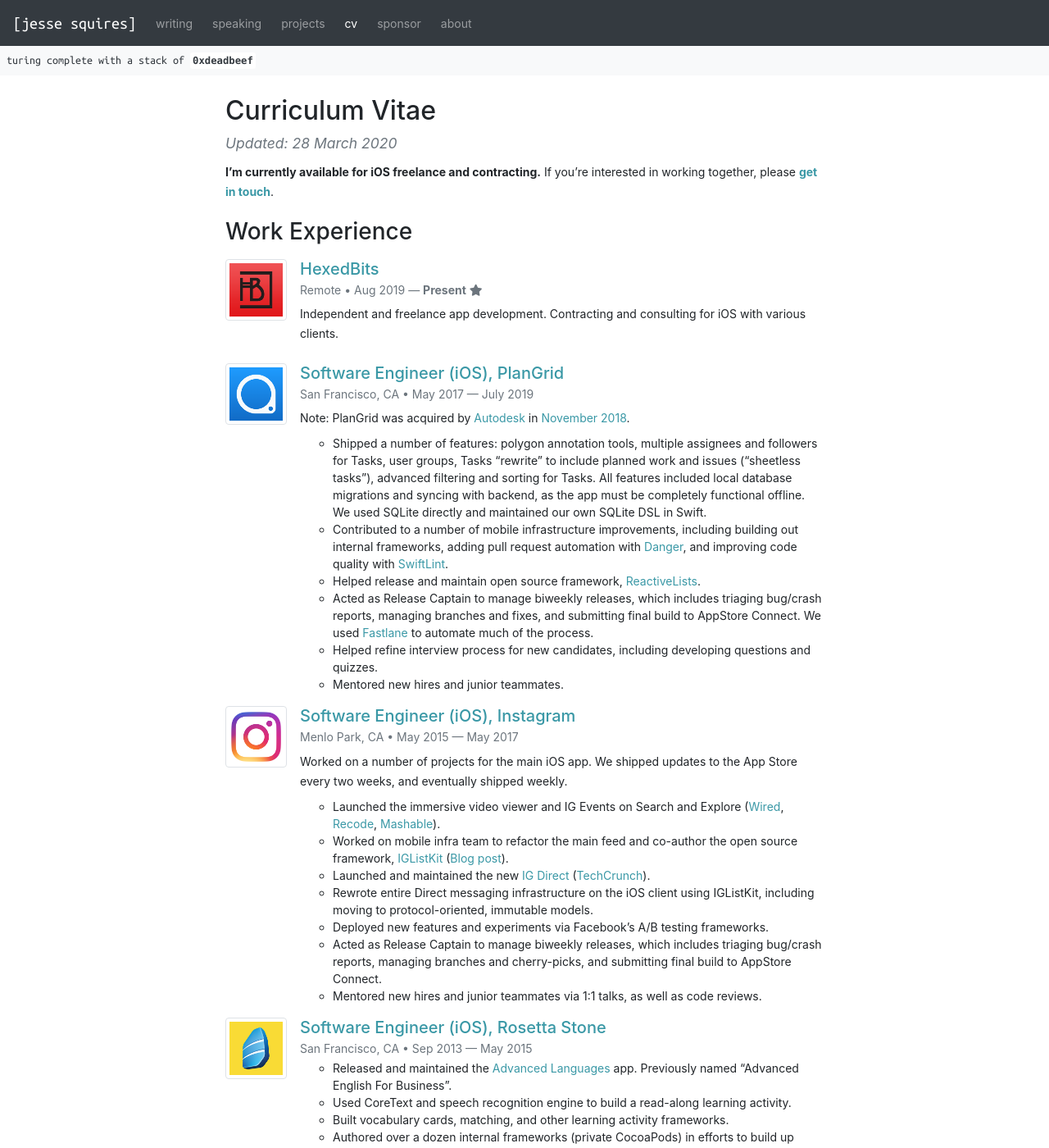
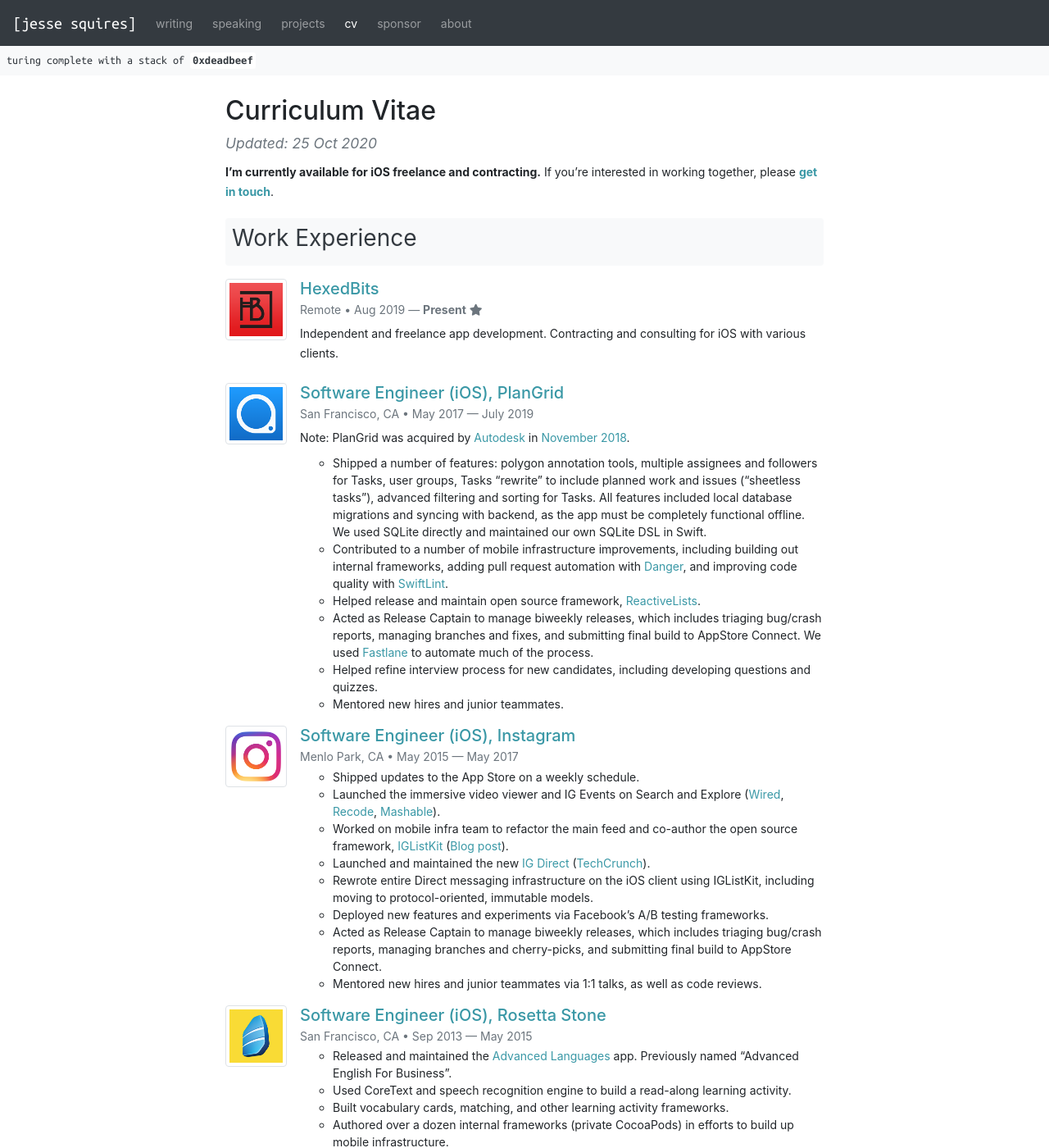
Before and after one commit to jessesquires/jessesquires.com, a Jekyll site: the page built from linkedout.md, in a window 1280 px wide and 1400 px high. Shown: the whole window at 82% size. Built offline with Jekyll 4.4.1, drawn with Linux system fonts in a browser that asks for light colours; nearby versions of some CDN libraries; library files that are not in the unit come from our copies; some of the changed text lies outside the part shown.

Commit message:
resume/cv updates

```diff
--- a/_data/resume/research.json
+++ b/_data/resume/research.json
@@ -1,5 +1,5 @@
 {
-    "title": "Research",
+    "title": "Research Experience",
     "entries": [
         {
             "title": "Visiting Undergraduate Research Fellowship, IU",
--- a/_data/resume/work.json
+++ b/_data/resume/work.json
@@ -44,8 +44,8 @@
                 "name": "work-instagram.png",
                 "title": "Instagram"
             },
-            "description": "Worked on a number of projects for the main iOS app. We shipped updates to the App Store every two weeks, and eventually shipped weekly.",
             "bullets": [
+                "Shipped updates to the App Store on a weekly schedule.",
                 "Launched the immersive video viewer and IG Events on Search and Explore ([Wired](https://www.wired.com/2015/10/instagrams-new-video-channel-shows-you-whats-happening-now/), [Recode](https://www.vox.com/2015/10/31/11620230/instagram-joins-snapchat-twitter-with-new-event-specific-content), [Mashable](https://mashable.com/2015/10/31/instagram-video-feature-halloween/#ghiqRNNjG5qI)).",
                 "Worked on mobile infra team to refactor the main feed and co-author the open source framework, [IGListKit](https://github.com/Instagram/IGListKit) ([Blog post](https://instagram-engineering.com/open-sourcing-iglistkit-3d66f1e4e9aa)).",
                 "Launched and maintained the new [IG Direct](http://blog.instagram.com/post/159452790942/170411-newdirect) ([TechCrunch](https://techcrunch.com/2017/04/11/instachat-direct/)).",
--- /dev/null
+++ b/_includes/resume_header.html
@@ -0,0 +1,7 @@
+{% assign text = include.text %}
+
+<div class="p-2 mt-2 mb-2 bg-light rounded">
+    <h3 class="font-weight-normal" id="{{ text | slugify }}">
+        <a href="#{{ text | slugify }}" class="text-dark">{{ text }}</a>
+    </h3>
+</div>
--- a/_includes/resume_section.html
+++ b/_includes/resume_section.html
@@ -1,7 +1,7 @@
 
 {% assign section = include.resume_section %}
 
-<h3>{{ section.title }}</h3>
+{% include resume_header.html text=section.title %}
 
 <ul class="list-unstyled">
 {% for entry in section.entries %}
--- a/linkedout.md
+++ b/linkedout.md
@@ -3,7 +3,7 @@
 title: Curriculum Vitae
 ---
 
-<h5 class="text-muted"><small><i>Updated: 28 March 2020</i></small></h5>
+<h5 class="text-muted"><small><i>Updated: 25 Oct 2020</i></small></h5>
 
 **I'm currently available for iOS freelance and contracting.**
 If you're interested in working together, please **[get in touch](/contact)**.
@@ -16,22 +16,21 @@
 
 <!-- PROJECTS -->
 
-<h3>Projects & Open Source</h3>
+{% include resume_header.html text="Projects & Open Source" %}
 
 <p>See <a href="/projects">projects</a>, my <a href="{{ site.social_links.github }}">GitHub profile</a>, and <a href="https://www.hexedbits.com">Hexed Bits</a>.</p>
 
-<h3>Conference Talks</h3>
+{% include resume_header.html text="Conference Talks" %}
 
 <p>See <a href="/speaking">speaking</a>.</p>
 
 <!-- SKILLS -->
 
-<h3>{{ resume.skills.title }}</h3>
+{% include resume_header.html text=resume.skills.title %}
 
 <ul class="list-inline">
 {% for entry in resume.skills.entries %}
-<li class="list-inline-item">{{ entry }}</li>
-<li class="list-inline-item">{% if resume.skills.entries.last != entry %}&bull;{% endif %}</li>
+<li class="list-inline-item text-monospace">{{ entry }}{% if resume.skills.entries.last != entry %}<b> &bull; </b>{% endif %}</li>
 {% endfor %}
 </ul>
 
```
Also changed, not shown: _data/resume/skills.json (+6 -1 lines).
